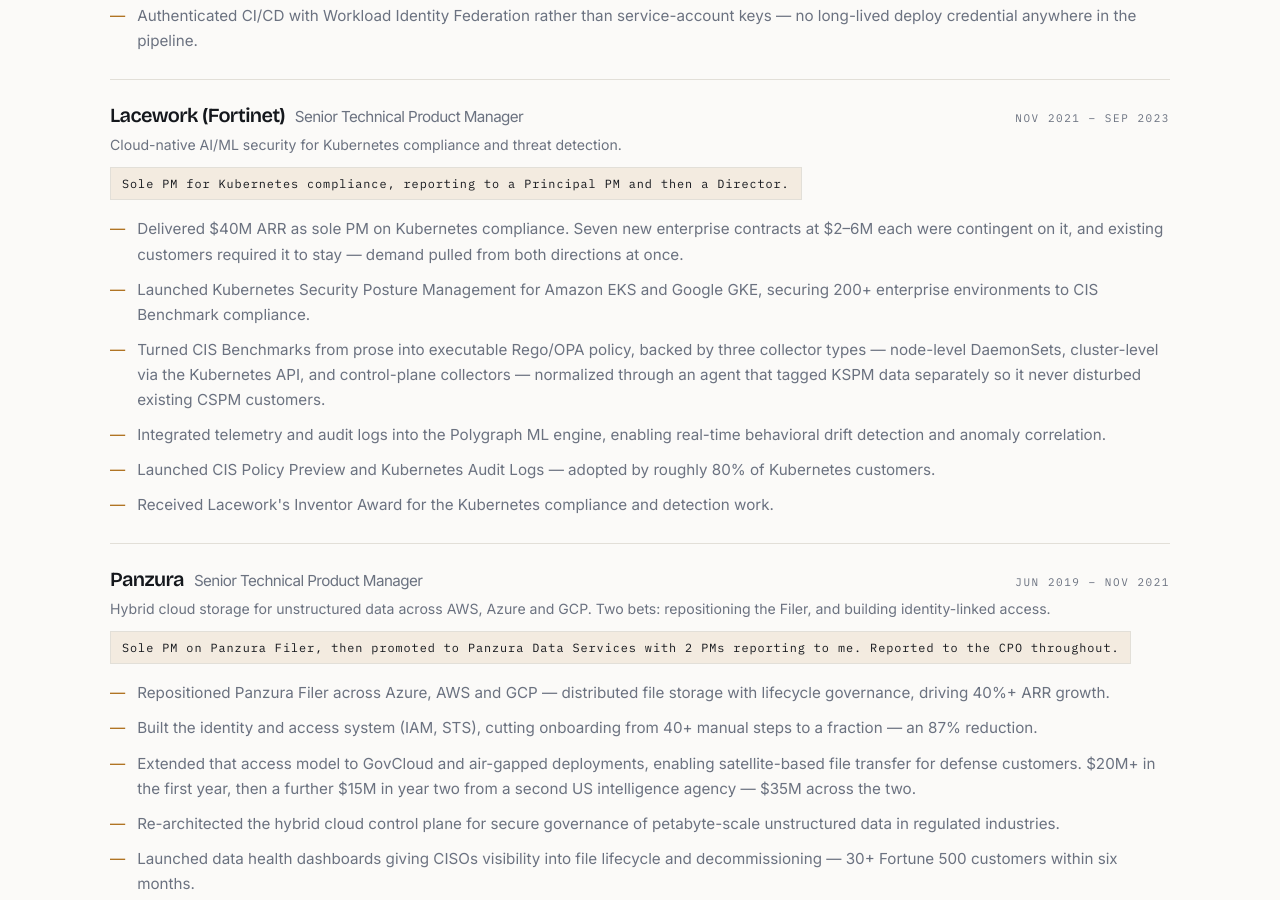
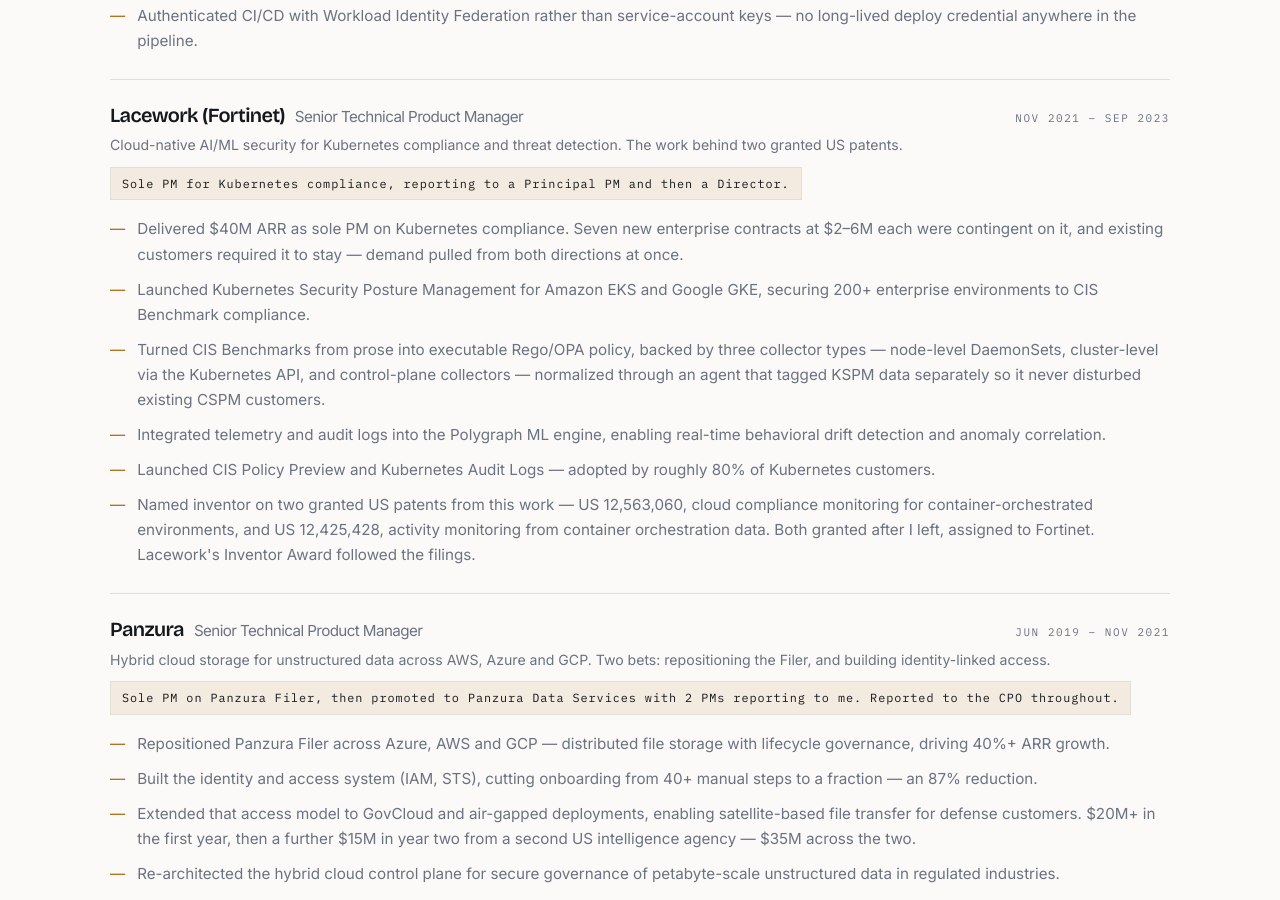
Before and after one commit to Ankita301/portfolio, a React (Vite) app: page /about in a window 1280 px wide. Shown: the part 1720-2620 px from the top of the page. Built offline with nearby package versions, Linux system fonts and the light colour scheme.

Commit message:
Add the two granted US patents
US 12,563,060 and US 12,425,428, both from the Kubernetes compliance
work, granted after she left Lacework and assigned to Fortinet. Patent
numbers are the most verifiable credential on the site.

```diff
--- a/src/content/profile.ts
+++ b/src/content/profile.ts
@@ -14,6 +14,7 @@
   proof: [
     "5+ 0→1 products launched",
     "$100M+ ARR delivered",
+    "2 granted US patents",
     "Exabyte scale",
     "GenAI shipped to production",
   ],
@@ -92,7 +93,7 @@
     company: "Lacework (Fortinet)",
     title: "Senior Technical Product Manager",
     dates: "Nov 2021 – Sep 2023",
-    context: "Cloud-native AI/ML security for Kubernetes compliance and threat detection.",
+    context: "Cloud-native AI/ML security for Kubernetes compliance and threat detection. The work behind two granted US patents.",
     scope: "Sole PM for Kubernetes compliance, reporting to a Principal PM and then a Director.",
     points: [
       "Delivered $40M ARR as sole PM on Kubernetes compliance. Seven new enterprise contracts at $2–6M each were contingent on it, and existing customers required it to stay — demand pulled from both directions at once.",
@@ -100,7 +101,7 @@
       "Turned CIS Benchmarks from prose into executable Rego/OPA policy, backed by three collector types — node-level DaemonSets, cluster-level via the Kubernetes API, and control-plane collectors — normalized through an agent that tagged KSPM data separately so it never disturbed existing CSPM customers.",
       "Integrated telemetry and audit logs into the Polygraph ML engine, enabling real-time behavioral drift detection and anomaly correlation.",
       "Launched CIS Policy Preview and Kubernetes Audit Logs — adopted by roughly 80% of Kubernetes customers.",
-      "Received Lacework's Inventor Award for the Kubernetes compliance and detection work.",
+      "Named inventor on two granted US patents from this work — US 12,563,060, cloud compliance monitoring for container-orchestrated environments, and US 12,425,428, activity monitoring from container orchestration data. Both granted after I left, assigned to Fortinet. Lacework's Inventor Award followed the filings.",
     ],
     metric: { value: "$40M", label: "ARR from KSPM" },
   },
```
